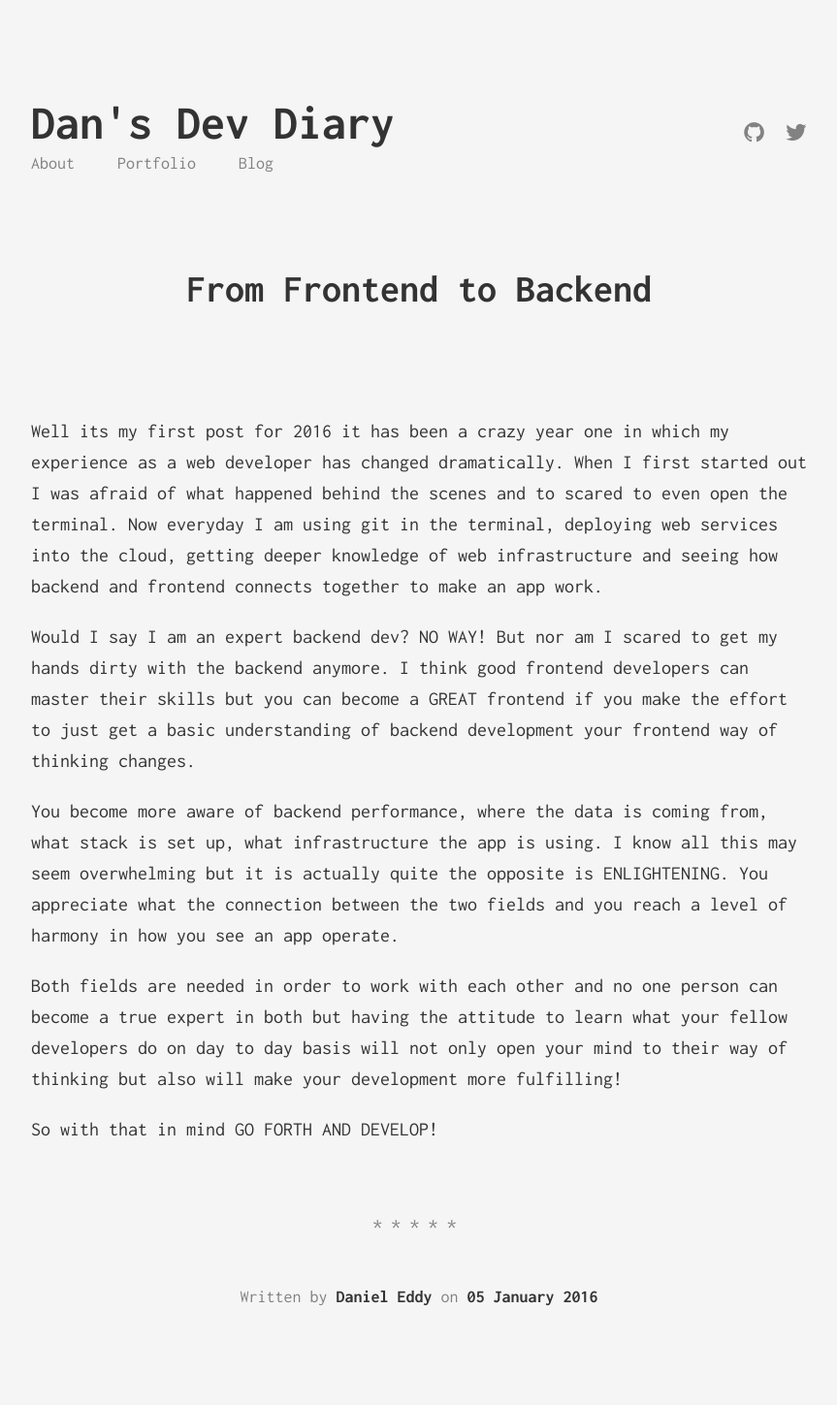
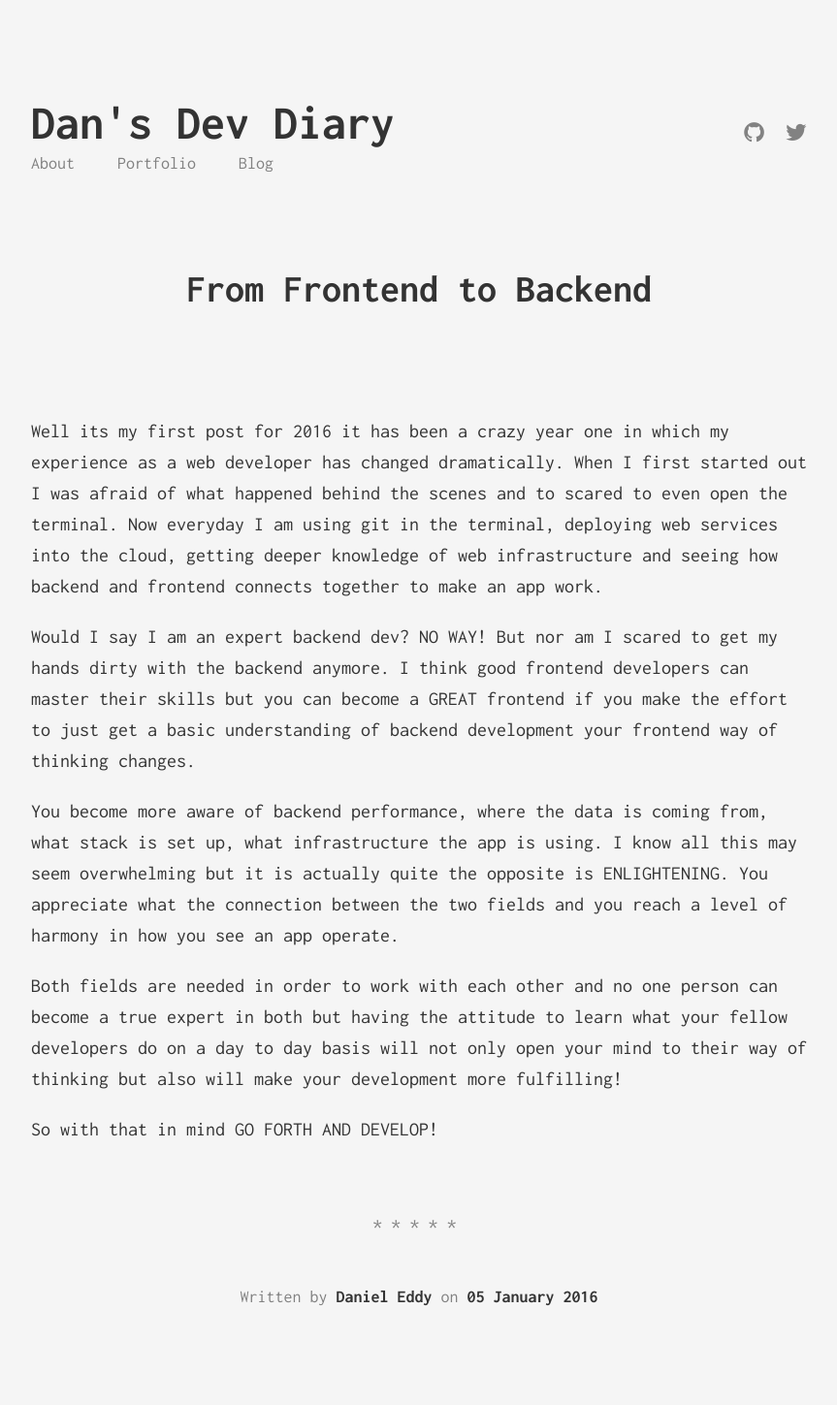
Before and after one commit to decreative/dans-dev-diary, a Jekyll site: the page built from _posts/2016-01-05-from-frontend-to-backend.markdown, in a window 1280 px wide. Shown: the whole page at 97% size, without its empty margins (208-1071 px from the left). Built offline with Jekyll 4.4.1, drawn with Linux system fonts in a browser that asks for light colours.

```diff
--- a/_posts/2016-01-05-from-frontend-to-backend.markdown
+++ b/_posts/2016-01-05-from-frontend-to-backend.markdown
@@ -11,6 +11,6 @@ Would I say I am an expert backend dev? NO WAY! But nor am I scared to get my ha
 
 You become more aware of backend performance, where the data is coming from, what stack is set up, what infrastructure the app is using. I know all this may seem overwhelming but it is actually quite the opposite is ENLIGHTENING. You appreciate what the connection between the two fields and you reach a level of harmony in how you see an app operate.
 
-Both fields are needed in order to work with each other and no one person can become a true expert in both but having the attitude to learn what your fellow developers do on day to day basis will not only open your mind to their way of thinking but also will make your development more fulfilling!
+Both fields are needed in order to work with each other and no one person can become a true expert in both but having the attitude to learn what your fellow developers do on a day to day basis will not only open your mind to their way of thinking but also will make your development more fulfilling!
 
 So with that in mind GO FORTH AND DEVELOP!
```
Also changed, not shown: _posts/2015-12-27-cool-prototying-app-prott-by-goodpatch.markdown (+9 -0 lines).
